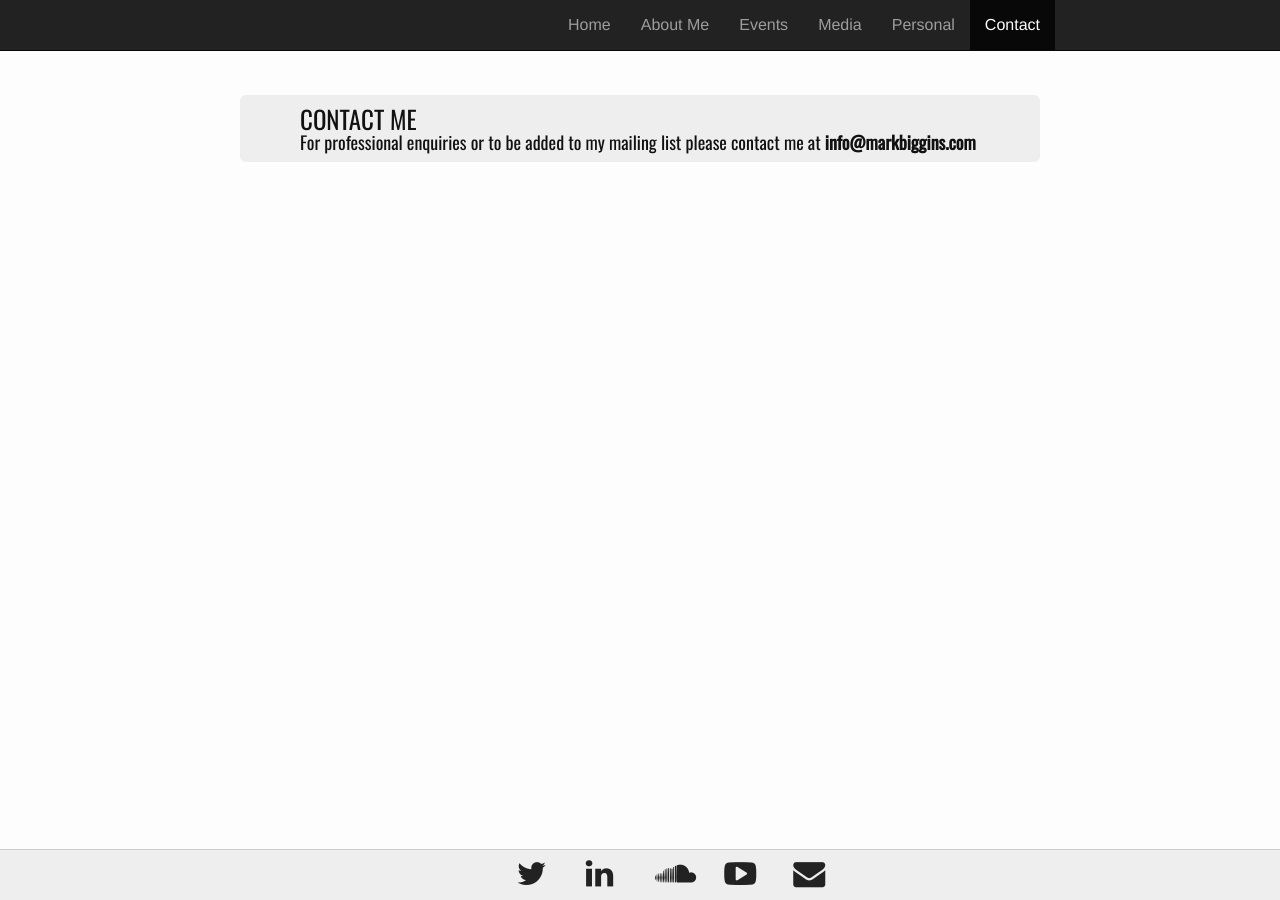
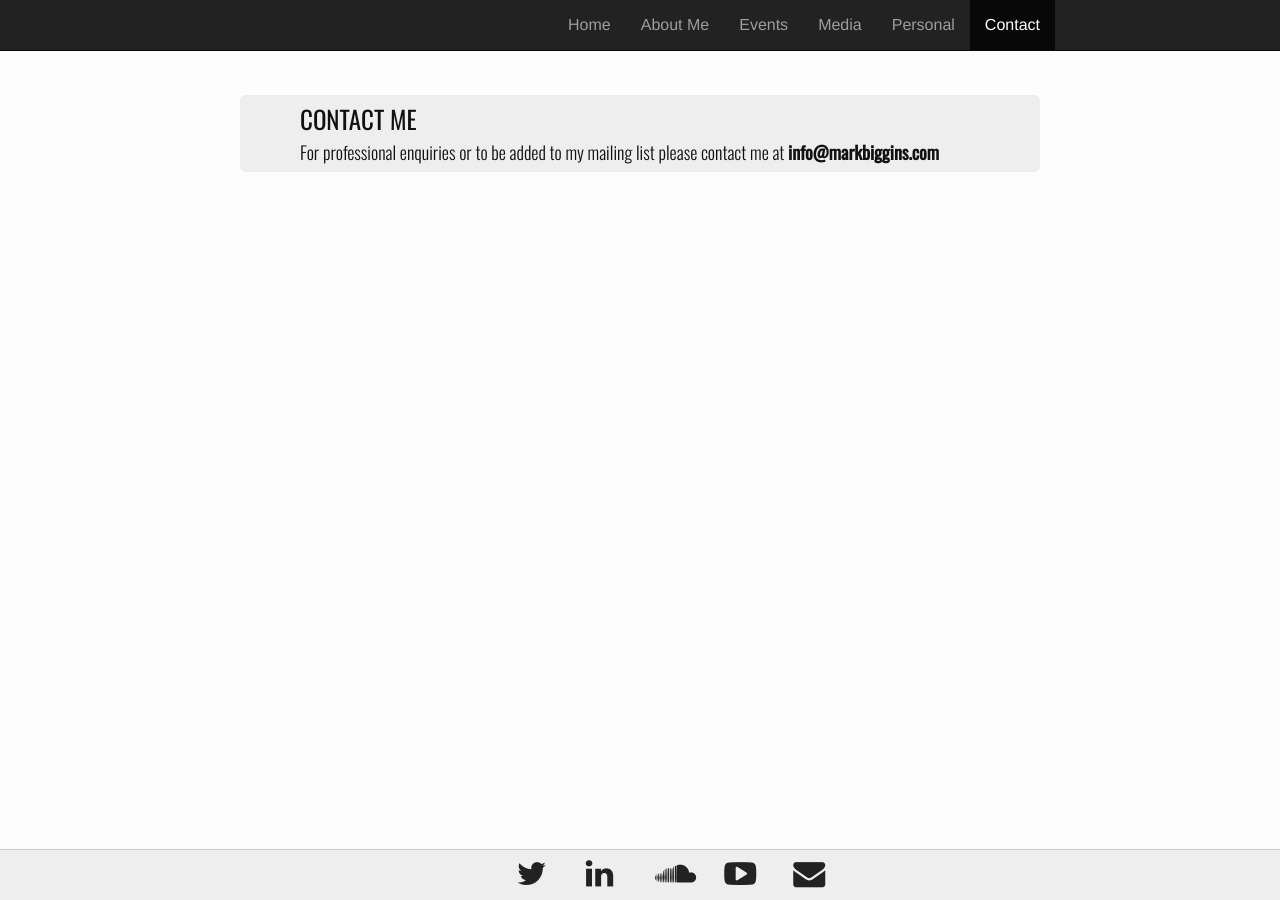
Before and after one commit to musicman10201/musicman10201.github.io, a Jekyll site: the page built from contact.md, in a window 1280 px wide. Built offline with Jekyll 4.4.1, drawn with Linux system fonts in a browser that asks for light colours.

Commit message:
Update _base.scss

```diff
--- a/_sass/_base.scss
+++ b/_sass/_base.scss
@@ -214,9 +214,11 @@ pre {
   }
   h3 {
     font-size: 25px;
+    padding-bottom: 10px;
   }
   h4 {
     font-size: 18px;
+    font-weight: 300;
   }
 }
 
```
